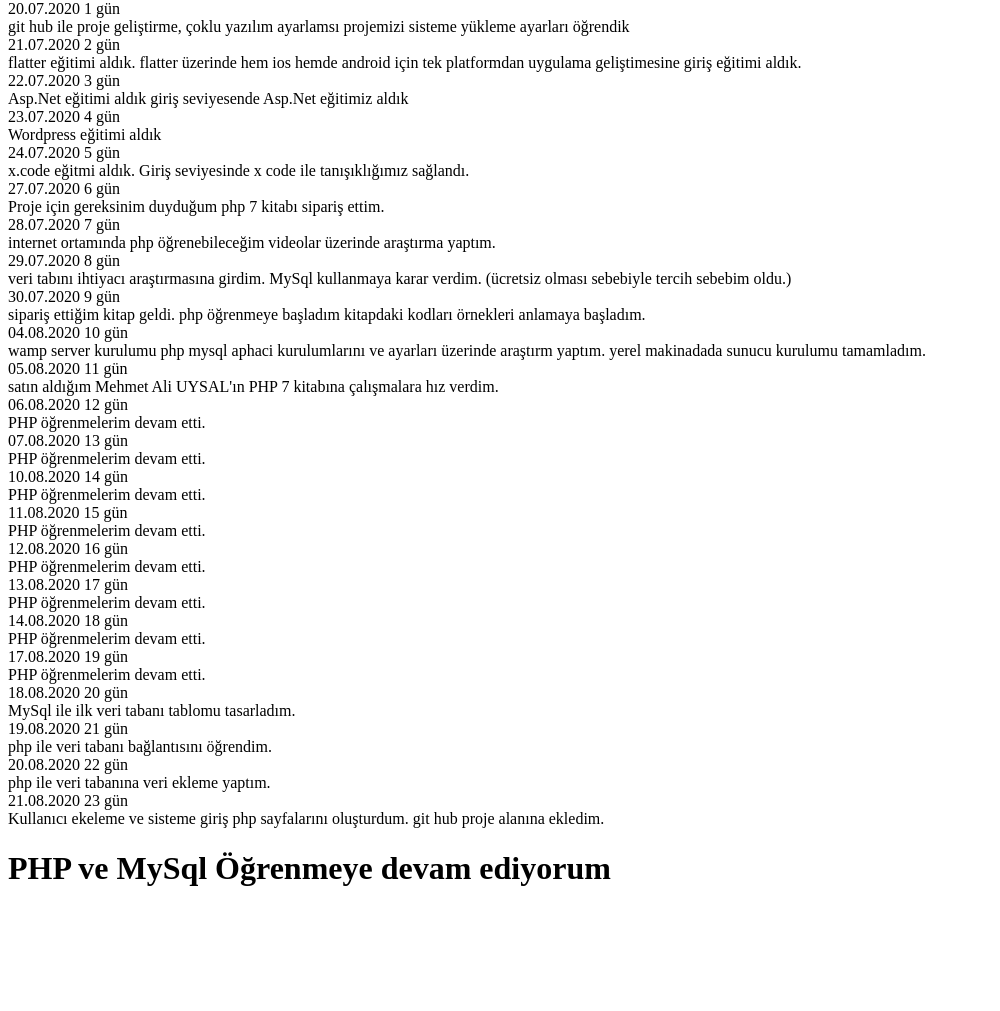
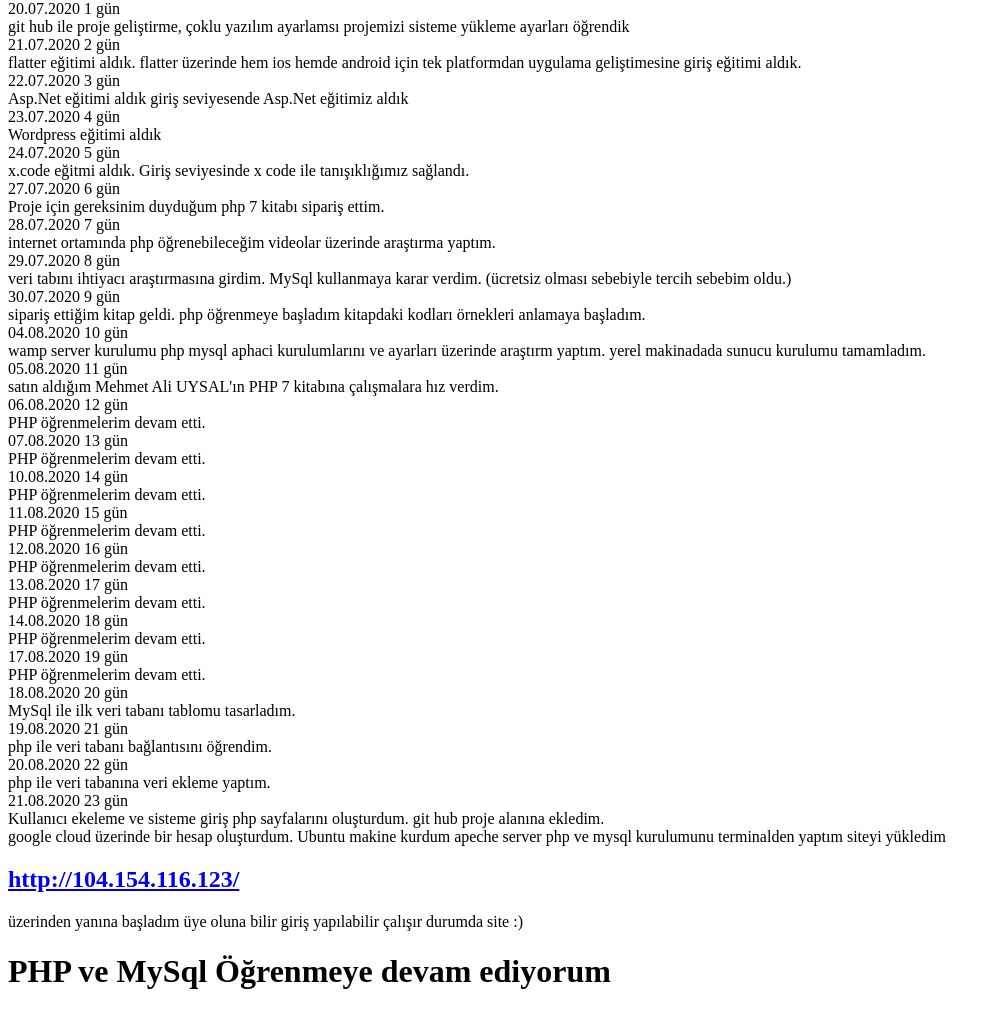
Before and after one commit to omurxcicek/omurxcicek.github.io, a plain HTML site: page index.html in a window 1280 px wide. Shown: the part 66-1077 px from the top of the page, without its empty margins (0-1000 px from the left). Before the commit the page ends 974 px from the top, so only its background shows below. Drawn offline with Linux system fonts and the light colour scheme.

Commit message:
google cloud üzerinden yayına başlaması

```diff
--- a/index.html
+++ b/index.html
@@ -49,7 +49,9 @@ php ile veri tabanı bağlantısını öğrendim.<br>
 20.08.2020 22 gün<br>
 php ile veri tabanına veri ekleme yaptım.<br>
 21.08.2020 23 gün<br>
-Kullanıcı ekeleme ve sisteme giriş php sayfalarını oluşturdum. git hub proje alanına ekledim.
+Kullanıcı ekeleme ve sisteme giriş php sayfalarını oluşturdum. git hub proje alanına ekledim.<br>
+google cloud üzerinde bir hesap oluşturdum. Ubuntu makine kurdum apeche server php ve mysql kurulumunu terminalden yaptım siteyi yükledim<br>
+<a href="http://104.154.116.123/"><h2>http://104.154.116.123/</h2><a/> üzerinden yanına başladım üye oluna bilir giriş yapılabilir çalışır durumda site :)<br>
 <h1>PHP ve MySql Öğrenmeye devam ediyorum</h1>
 </body>
 </html>
```
